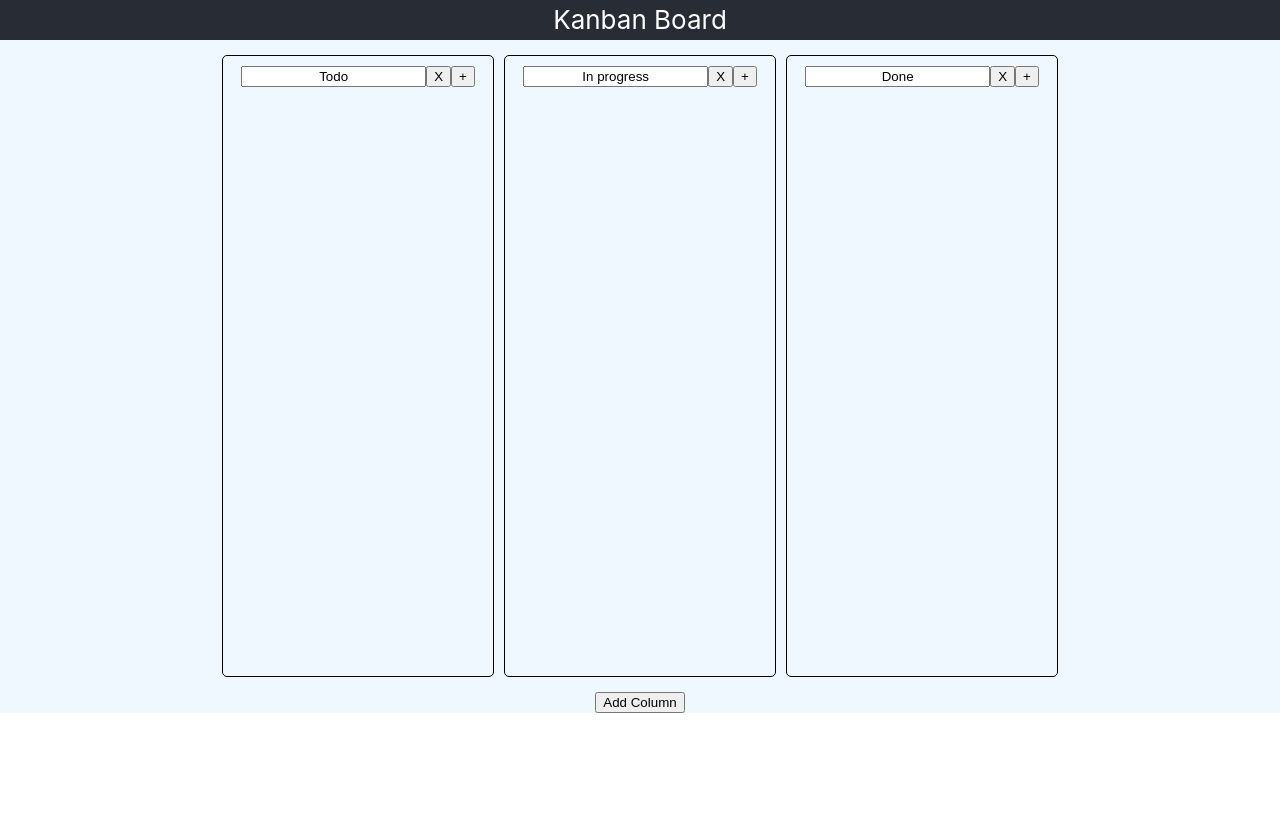
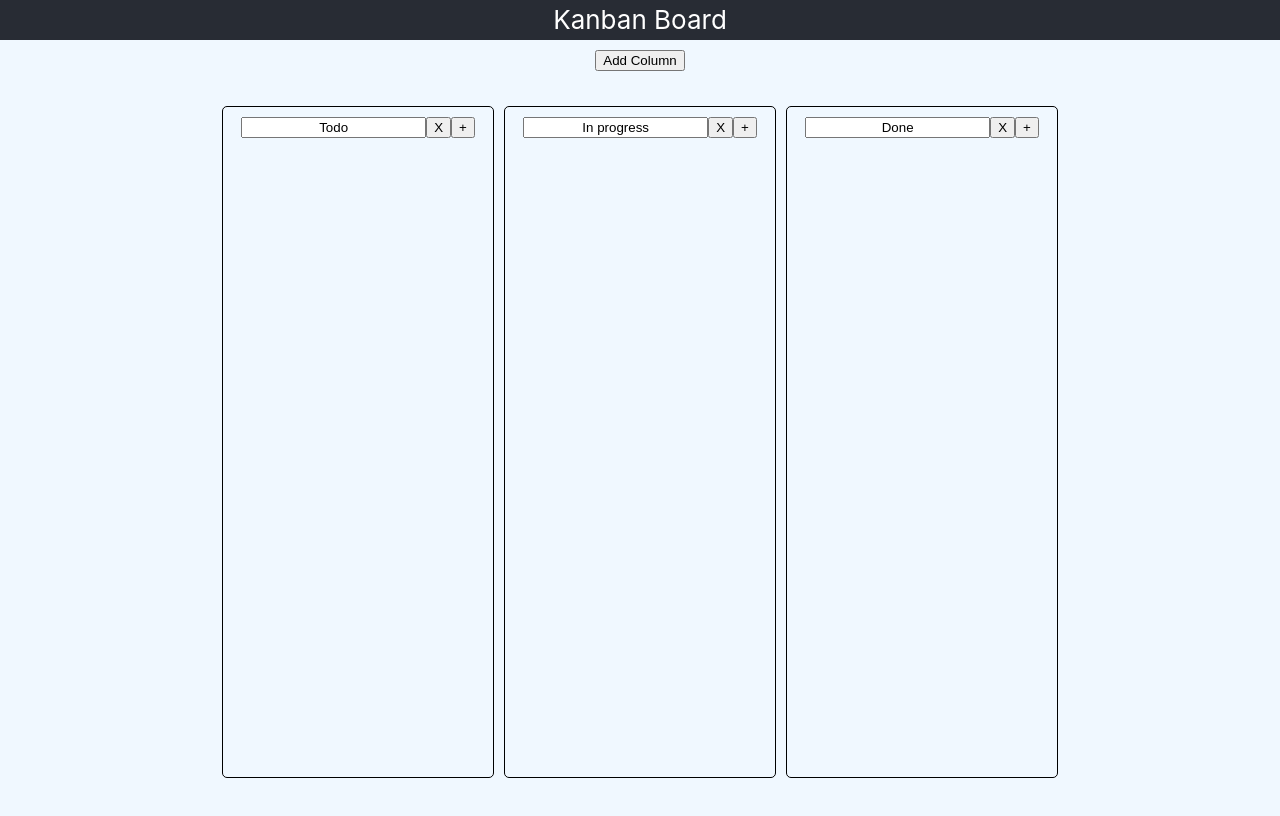
Before and after one commit to jennhuynh02/Kanban-Board, a React (Create React App) app: page / in a window 1280 px wide. Shown: the top 816 px of the page. Built offline with nearby package versions, Linux system fonts and the light colour scheme.

Commit message:
Align contents

```diff
--- a/src/components/board/board.css
+++ b/src/components/board/board.css
@@ -1,16 +1,28 @@
+.board {
+  padding: 10px;
+}
+
 .all-columns {
   display: flex;
   margin: 10px;
   justify-content: center;
+  padding: 20px;
 }
 
 .column {
-  height: 600px;
+  height: 650px;
   width: 250px;
   border: 1px solid black;
   border-radius: 5px;
   margin: 5px;
   padding: 10px;
+}
+
+.column-head {
+  display: flex;
+  height: fit-content;
+  justify-content: center;
+  flex-direction: row;
 }
 
 .column:hover {
--- a/src/components/board/board.jsx
+++ b/src/components/board/board.jsx
@@ -1,5 +1,6 @@
 import React from "react";
 import './board.css';
+import Card from '../card/card';
 
 class Board extends React.Component {
   constructor(props) {
@@ -94,17 +95,20 @@ class Board extends React.Component {
 
   render() {
     return (
-      <div>
+      <div className="board">
+        <button onClick={this.addColumn()}>Add Column</button>
         <div className="all-columns">
           {this.state.columns.map((col, idx) => (
             <div key={idx} draggable="true" axis="x" className="column" onDrag={this.move(idx)} onDragOver={this.set(idx)} onDrop={this.swap()}>
-              <input value={col} onChange={this.update(idx)} className="column-title" />
-              <button onClick={this.deleteColumn(idx)}>X</button>
-              <button>+</button>
+              <div className="column-head">
+                <input value={col} onChange={this.update(idx)} className="column-title" />
+                <button onClick={this.deleteColumn(idx)}>X</button>
+                <button>+</button>
+              </div>
+              {/* <Card /> */}
             </div>
           ))}
         </div>
-        <button onClick={this.addColumn()}>Add Column</button>
       </div>
     )
   }
--- a/src/reset.css
+++ b/src/reset.css
@@ -16,7 +16,9 @@ time, mark, audio, video {
 	border: 0;
 	font-size: 100%;
 	font: inherit;
+	height: 100%;
 	vertical-align: baseline;
+	background-color: aliceblue;
 }
 article, aside, details, figcaption, figure,
 footer, header, hgroup, menu, nav, section {
```
